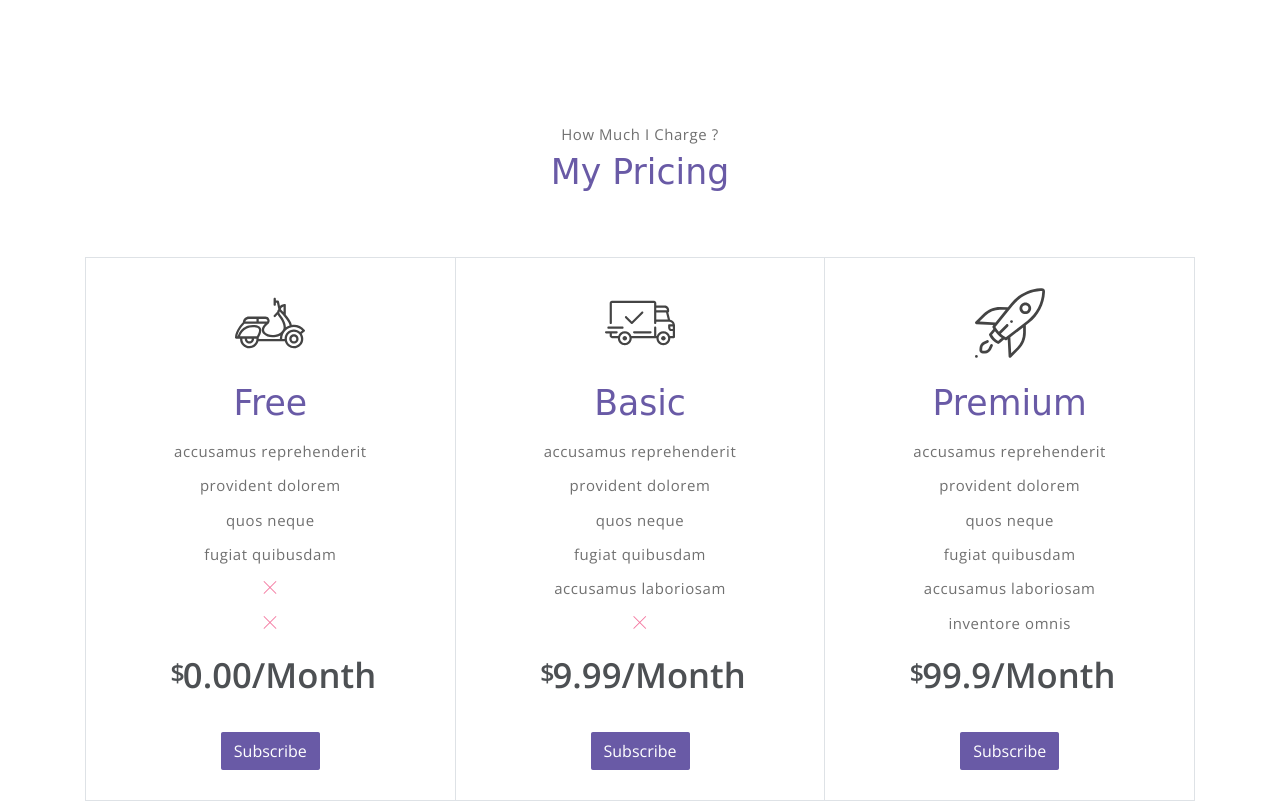
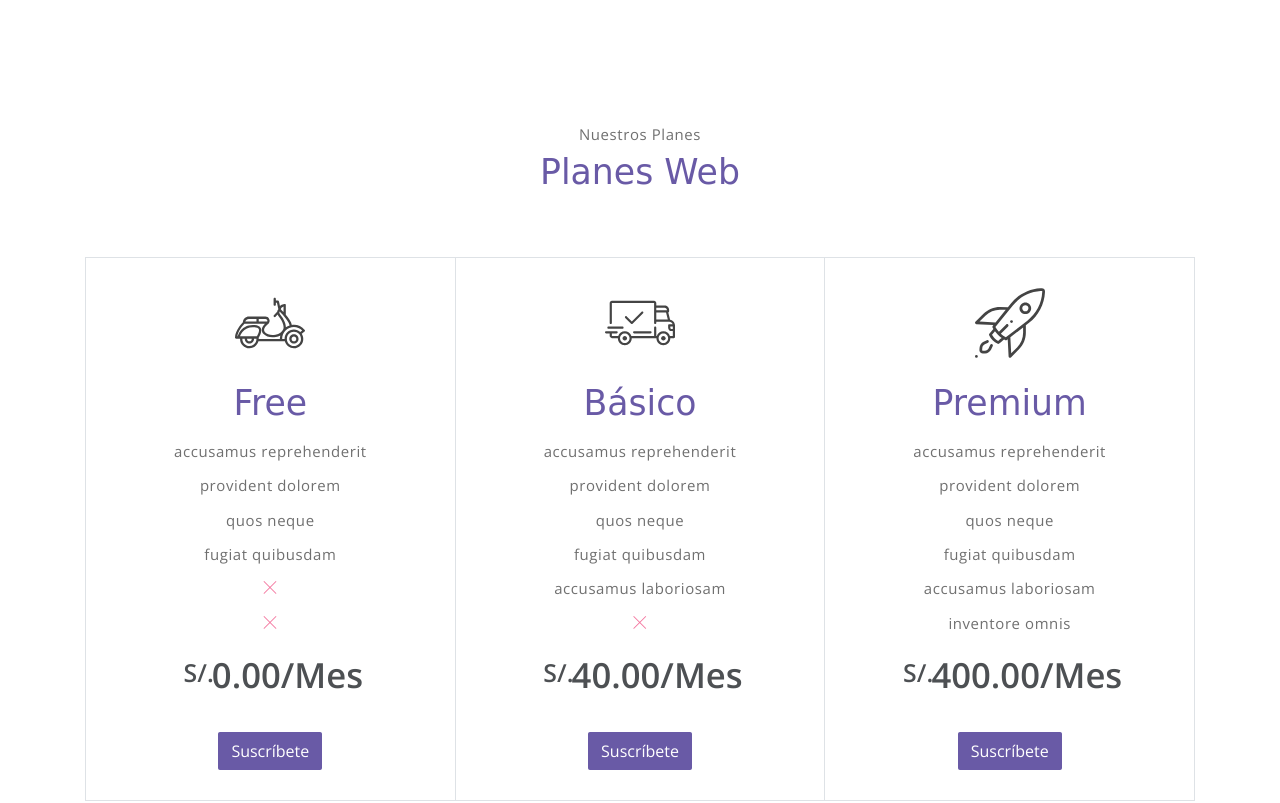
Before and after one commit to DianaPLopez8/DianaPLopez8.github.io, a plain HTML site: page index.html in a window 1280 px wide. Shown: the part 2360-3163 px from the top of the page. Drawn offline with nearby package versions, Linux system fonts and the light colour scheme; a web font is replaced by a local one.

Commit message:
Cambios en planes web

```diff
--- a/index.html
+++ b/index.html
@@ -144,7 +144,7 @@
                         <span class="portfolio-card-overlay">
                             <span class="portfolio-card-caption">
                                 <h4>Diseño Web</h5>
-                                <p class="font-weight-normal">Category: Web Templates</p>
+                                <p class="font-weight-normal">Category: Premium</p>
                             </span>
                         </span>
                     </a>
@@ -178,8 +178,8 @@
     <!-- pricing section -->
     <section class="section" id="pricing">
         <div class="container text-center">
-            <p class="section-subtitle">How Much I Charge ?</p>
-            <h6 class="section-title mb-6">My Pricing</h6>
+            <p class="section-subtitle">Nuestros Planes</p>
+            <h6 class="section-title mb-6">Planes Web</h6>
             <!-- row -->
             <div class="pricing-wrapper">
                 <div class="pricing-card">
@@ -198,17 +198,17 @@
                         </div>
                     </div>
                     <div class="pricing-card-footer">
-                        <span>$</span>
-                        <span>0.00/Month</span>
+                        <span>S/.</span>
+                        <span>0.00/Mes</span>
                     </div>
-                    <a href="#" class="btn btn-primary mt-3 pricing-card-btn">Subscribe</a>
+                    <a href="#" class="btn btn-primary mt-3 pricing-card-btn">Suscríbete</a>
                 </div>
                 <div class="pricing-card">
                     <div class="pricing-card-header">
                         <img class="pricing-card-icon" src="assets/imgs/shipped.svg" alt="Download free bootstrap 4 landing page, free boootstrap 4 templates, Download free bootstrap 4.1 landing page, free boootstrap 4.1.1 templates, meyawo Landing page">
                     </div>
                     <div class="pricing-card-body">
-                        <h6 class="pricing-card-title">Basic</h6>
+                        <h6 class="pricing-card-title">Básico</h6>
                         <div class="pricing-card-list">
                             <p>accusamus reprehenderit</p>
                             <p>provident dolorem </p>
@@ -219,10 +219,10 @@
                         </div>
                     </div>
                     <div class="pricing-card-footer">
-                        <span>$</span>
-                        <span>9.99/Month</span>
+                        <span>S/.</span>
+                        <span>40.00/Mes</span>
                     </div>
-                    <a href="#" class="btn btn-primary mt-3 pricing-card-btn">Subscribe</a>
+                    <a href="#" class="btn btn-primary mt-3 pricing-card-btn">Suscríbete</a>
                 </div>
                 <div class="pricing-card">
                     <div class="pricing-card-header">
@@ -240,10 +240,10 @@
                         </div>
                     </div>
                     <div class="pricing-card-footer">
-                        <span>$</span>
-                        <span>99.9/Month</span>
+                        <span>S/.</span>
+                        <span>400.00/Mes</span>
                     </div>
-                    <a href="#" class="btn btn-primary mt-3 pricing-card-btn">Subscribe</a>
+                    <a href="#" class="btn btn-primary mt-3 pricing-card-btn">Suscríbete</a>
                 </div>
 
             </div><!-- end of pricing wrapper -->
```
